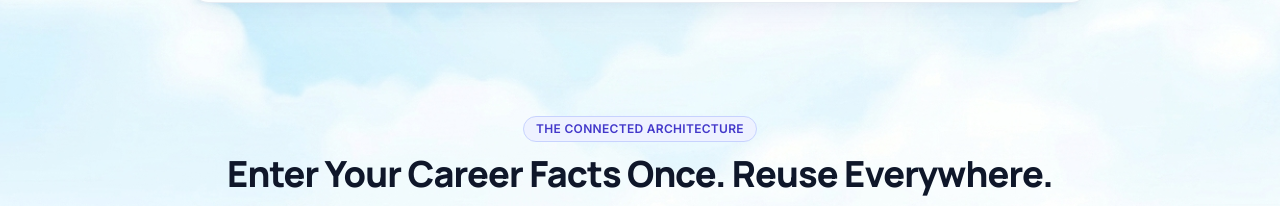
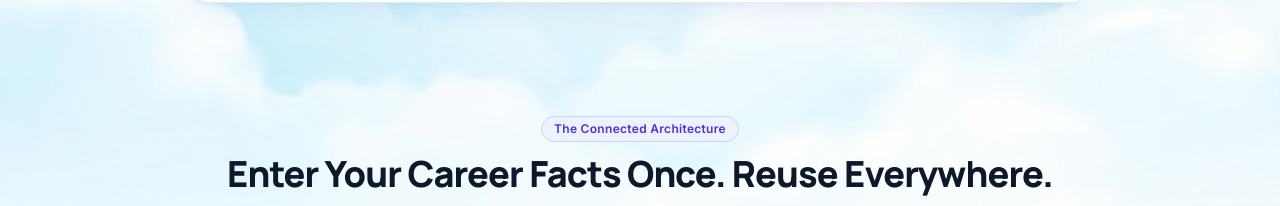
Before and after one commit to amar-kumar-cse/Karyvo, a Next.js app: page / in a window 1280 px wide. Shown: the part 1371-1577 px from the top of the page. Built offline with nearby package versions, Linux system fonts and the light colour scheme; no server answers.

Commit message:
fix(typography): title case badge in landing page

```diff
--- a/app/page.tsx
+++ b/app/page.tsx
@@ -102,7 +102,7 @@ export default function HomePage() {
       <section className="px-4 sm:px-6 lg:px-8 max-w-7xl mx-auto z-20 relative">
         <div className="text-center space-y-3 mb-12">
           <GlassBadge variant="violet" className="py-1 px-3">
-            THE CONNECTED ARCHITECTURE
+            The Connected Architecture
           </GlassBadge>
           <h2 className="text-3xl sm:text-4xl font-extrabold text-slate-900 font-heading tracking-tight">
             Enter Your Career Facts Once. Reuse Everywhere.
```
